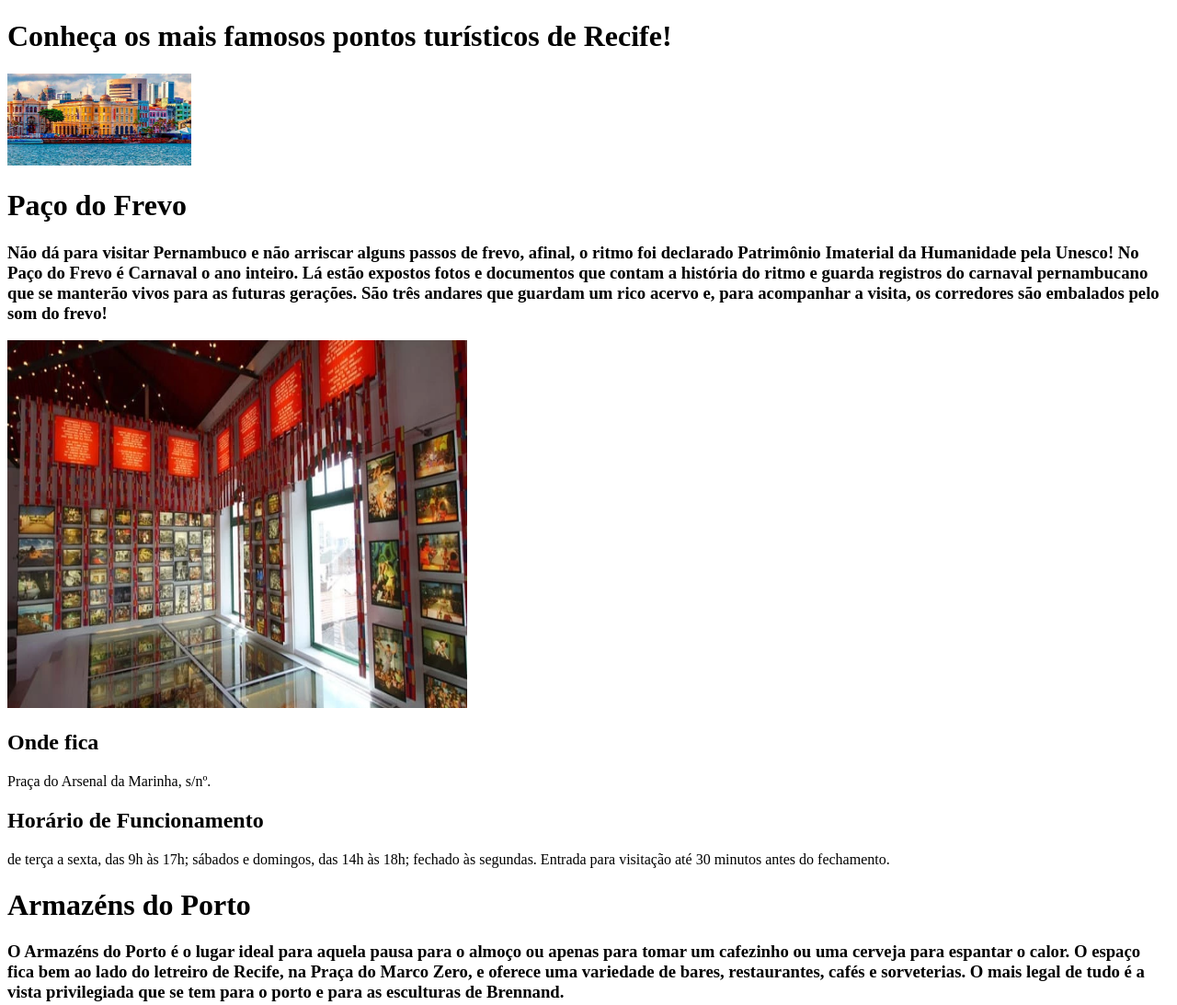
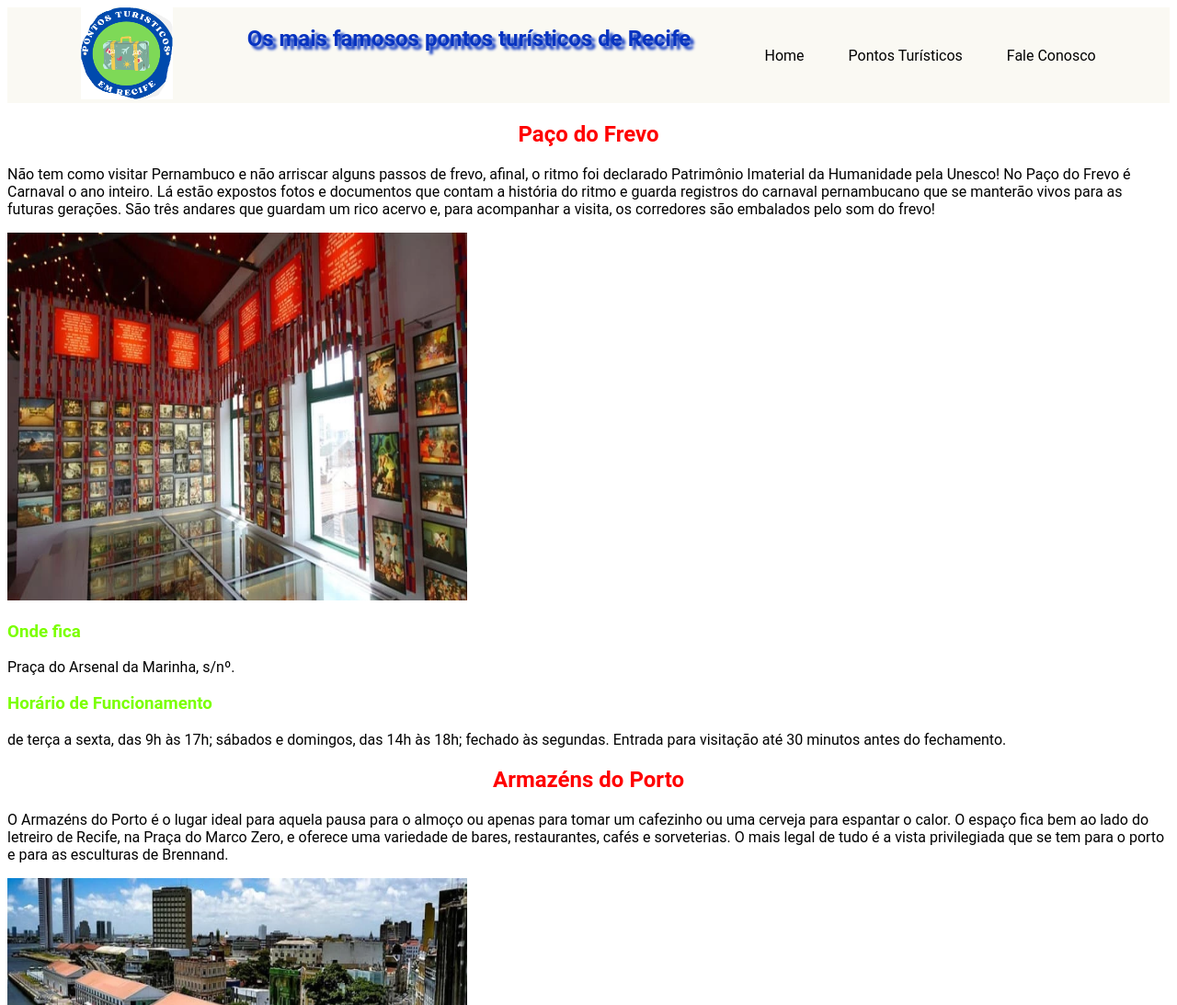
Before and after one commit to edu-albuquerque/recife, a plain HTML site: page pag2.html in a window 1280 px wide. Shown: the top 1093 px of the page at 92% size. Drawn offline with Linux system fonts and the light colour scheme.

Commit message:
Recife 2

```diff
--- a/pag2.html
+++ b/pag2.html
@@ -3,25 +3,42 @@
 <head>
     <meta charset="UTF-8">
     <meta name="viewport" content="width=device-width, initial-scale=1.0">
+    <link rel="stylesheet" href="./style.css">
     <title>Document</title>
 </head>
-<H1>Conheça os mais famosos pontos turísticos de Recife!</H1>
-<img src="img/Recife-1-1024x630.jpg" alt="imagem panorâmica de Recife" style="width: 200px; height: 100px;">
+
+<nav>
+    <a href="./index.html">
+    <img src="img/logo.png" alt="some text" width="100" height="100">
+    </a>
+
+
+    <H1 class="azul elegante">Os mais famosos pontos turísticos de Recife</H1>
+
+
+     <ul>
+       <li>Home</li>
+       <li>Pontos Turísticos</li>
+       <li>Fale Conosco</li>
+    </ul>
+
+   </nav>
+
 <body>
-   <h1>Paço do Frevo</h1>
-   <h3>Não dá para visitar Pernambuco e não arriscar alguns passos de frevo, afinal, o ritmo foi declarado Patrimônio Imaterial da Humanidade pela Unesco! No Paço do Frevo é Carnaval o ano inteiro. Lá estão expostos fotos e documentos que contam a história do ritmo e guarda registros do carnaval pernambucano que se manterão vivos para as futuras gerações. São três andares que guardam um rico acervo e, para acompanhar a visita, os corredores são embalados pelo som do frevo!</h3>
+   <h2>Paço do Frevo</h2>
+   <p>Não tem como visitar Pernambuco e não arriscar alguns passos de frevo, afinal, o ritmo foi declarado Patrimônio Imaterial da Humanidade pela Unesco! No Paço do Frevo é Carnaval o ano inteiro. Lá estão expostos fotos e documentos que contam a história do ritmo e guarda registros do carnaval pernambucano que se manterão vivos para as futuras gerações. São três andares que guardam um rico acervo e, para acompanhar a visita, os corredores são embalados pelo som do frevo!</p>
    <img src="img/recife-antigo-07-730x449.webp" alt="foto do paço do frevo" style="width:500px; height: 400px">
-   <h2>Onde fica</h2>
+   <h3>Onde fica</h3>
    <p>Praça do Arsenal da Marinha, s/nº.</p>
-   <h2>Horário de Funcionamento</h2>
+   <h3>Horário de Funcionamento</h3>
    <p>de terça a sexta, das 9h às 17h; sábados e domingos, das 14h às 18h; fechado às segundas. Entrada para visitação até 30 minutos antes do fechamento.</p>
 
-   <h1>Armazéns do Porto</h1>
-   <h3>O Armazéns do Porto é o lugar ideal para aquela pausa para o almoço ou apenas para tomar um cafezinho ou uma cerveja para espantar o calor. O espaço fica bem ao lado do letreiro de Recife, na Praça do Marco Zero, e oferece uma variedade de bares, restaurantes, cafés e sorveterias. O mais legal de tudo é a vista privilegiada que se tem para o porto e para as esculturas de Brennand.</h3>
+   <h2>Armazéns do Porto</h2>
+   <p>O Armazéns do Porto é o lugar ideal para aquela pausa para o almoço ou apenas para tomar um cafezinho ou uma cerveja para espantar o calor. O espaço fica bem ao lado do letreiro de Recife, na Praça do Marco Zero, e oferece uma variedade de bares, restaurantes, cafés e sorveterias. O mais legal de tudo é a vista privilegiada que se tem para o porto e para as esculturas de Brennand.</p>
    <img src="img/recife-antigo-04-730x449.webp" alt="foto do Armazéns do Porto" style="width:500px; height: 400px">
-   <h2>Onde fica</h2>
+   <h3>Onde fica</h3>
    <p> Av. Alfredo Lisboa</p>
-   <h2>Horário de Funcionamento</h2>
+   <h3>Horário de Funcionamento</h3>
    <p>de segunda a quarta, das 10h às 22h; quinta, das 10h à 0h; sexta e sábado, das 10h às 3h; domingo, das 10h às 22h.</p>
     <h2><a href="./index.html">Voltar para Home</a></h2>
    <footer>
--- /dev/null
+++ b/style.css
@@ -0,0 +1,56 @@
+h1 {
+    color:blue;
+
+}
+h2 {
+    color: red;
+    text-align: center;
+}
+h3 {
+    color: rgb(123, 255, 0);
+}
+.azul {
+    color: rgb(7, 51, 192);
+
+}
+.elegante {
+    font-weight: bold;
+    text-shadow: 4px 4px 3px rgb(7, 51, 192);
+
+}
+nav {
+
+    display: flex;
+    justify-content: space-evenly;
+
+    background-color:rgb(250, 249, 243);
+
+    padding: 0;
+
+
+}
+
+ul {
+    display: flex;
+    list-style: none;
+    gap: 3rem;
+    align-items: center;
+
+
+}
+
+*{
+    margin: 1;
+    padding: 0;
+    box-sizing: border-box;
+}
+
+:root {
+    font-size: 100%;
+
+}
+
+body {
+    font-size: 1rem;
+    font-family: 'roboto', sans-serif;
+}
```
Also changed, not shown: index.html (+27 -10 lines), img/logo.png (added).
